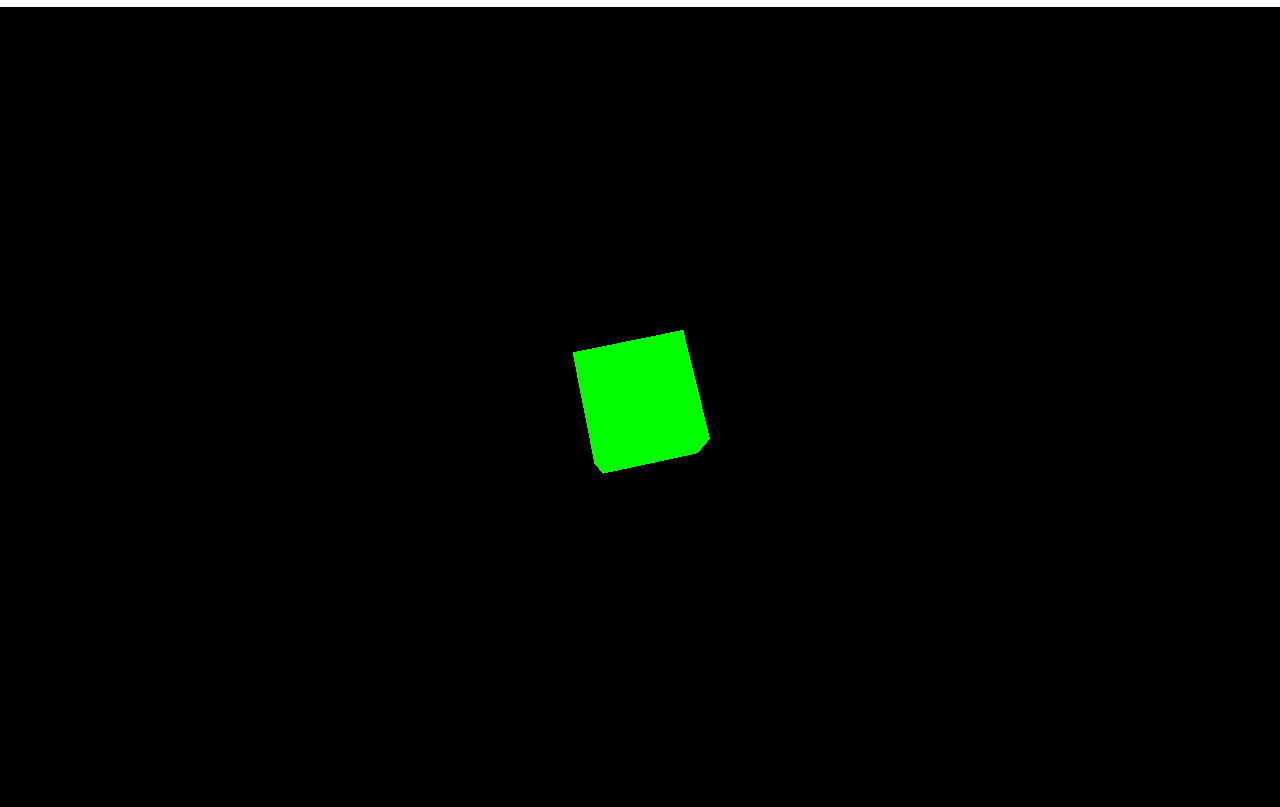
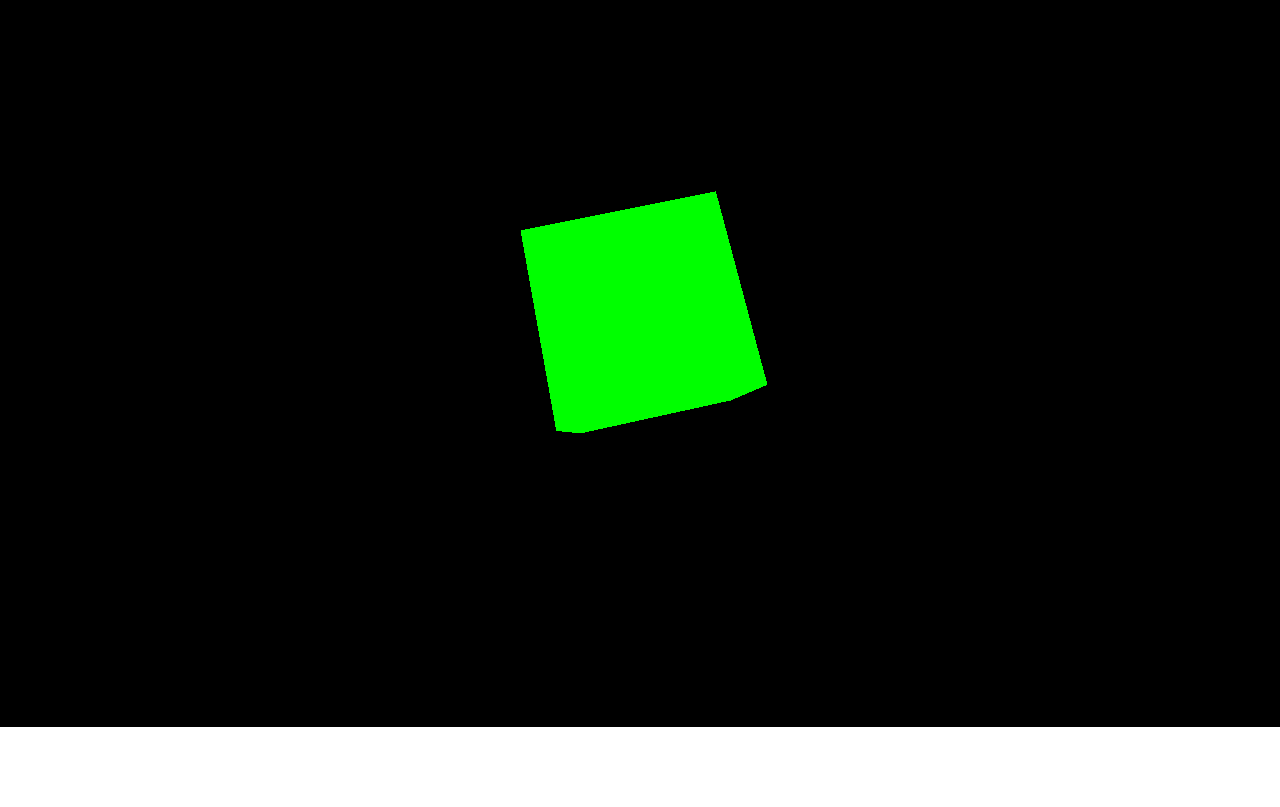
Before and after one commit to aalikhan-13/AudioVisualiazation, a website built with Vite: page index.html in a window 1280 px wide. Shown: the part 73-880 px from the top of the page. After the commit the page ends 800 px from the top, so only its background shows below. Built offline with nearby package versions, Linux system fonts and the light colour scheme.

Commit message:
testing a rotating cube scene

```diff
--- /dev/null
+++ b/cube_test.js
@@ -0,0 +1,30 @@
+import * as THREE from 'three';
+
+console.log('shits working');
+// setting up a scene, perspective camera, and rederer
+const scene = new THREE.Scene();
+// THREE.PerspectiveCamera(field of view, aspect ratio (width/height), near limit, far limit)
+const camera = new THREE.PerspectiveCamera(75, window.innerWidth / window.innerHeight, 0.1, 1000);
+// creates renderer instance and sets the size to the browser window
+const renderer = new THREE.WebGLRenderer();
+renderer.setSize(window.innerWidth, window.innerHeight);
+// adds the renderer element to the html canvas
+document.body.appendChild(renderer.domElement);
+
+
+// use BoxGeometry to create a cube (parameters are height, width, depth), set color, texture, and add it to the scene
+const geometry = new THREE.BoxGeometry(1,1,1);
+const material = new THREE.MeshBasicMaterial({color:0x00ff00});
+const cube = new THREE.Mesh(geometry, material);
+scene.add(cube);
+
+// Move the camera further back
+camera.position.z = 3;
+
+// Animate function to rotate the cube
+function animate() {
+    cube.rotation.x += 0.01; // Rotate the cube on the x-axis
+    cube.rotation.y += 0.01; // Rotate the cube on the y-axis
+    renderer.render(scene, camera); // Render the scene with the camera
+}
+renderer.setAnimationLoop(animate); // Set the animation loop
--- a/index.html
+++ b/index.html
@@ -2,10 +2,10 @@
 <html lang="en">
     <head>
         <meta charset="utf-8">
-        <h1>Three.js tester</h1>
+        <title>Three.js Tester</title>
         <style>body {margin:0;}</style>
+        <script type="module" src="./cube_test.js"></script>
     </head>
     <body>
-        <script type="module" src="vis.js"></script>
     </body>
 </html>
--- a/vis.js
+++ /dev/null
@@ -1,27 +0,0 @@
-import * as THREE from 'three';
-
-// setting up a scene, perspective camera, and rederer
-const scene = new THREE.Scene();
-// THREE.PerspectiveCamera(field of view, aspect ratio (width/height), near limit, far limit)
-const camera = new THREE.PerspectiveCamera(75, window.innerWidth / window.innerHeight, 0.1, 1000);
-// creates renderer instance and sets the size to the browser window
-const renderer = new THREE.WebGLRenderer();
-renderer.setSize(window.innerWidth, window.innerHeight);
-// adds the renderer element to the html canvas
-document.body.appendChild(renderer.domElement);
-
-// use BoxGeometry to create a cube (parameters are height, width, depth), set color, texture, and add it to the scene
-const geometry = new THREE.BoxGeometry(1,1,1);
-const material = new THREE.MeshBasicMaterial({color:0x00ff00});
-const cube = new THREE.Mesh(geometry, material);
-scene.add(cube);
-camera.position.z = 5;
-
-// creating an animate function to perform the visualization
-function animate() {
-    cube.rotation.x += 0.01;
-    cube.rotation.y += 0.01;
-    renderer.render(scene, camera);
-}
-// creating a loop that animates every time the screen is refereshed (60 times/sec)
-renderer.setAnimationLoop(animate);
```
Also changed, not shown: package.json (added, +13 -0 lines), 2 other files.
